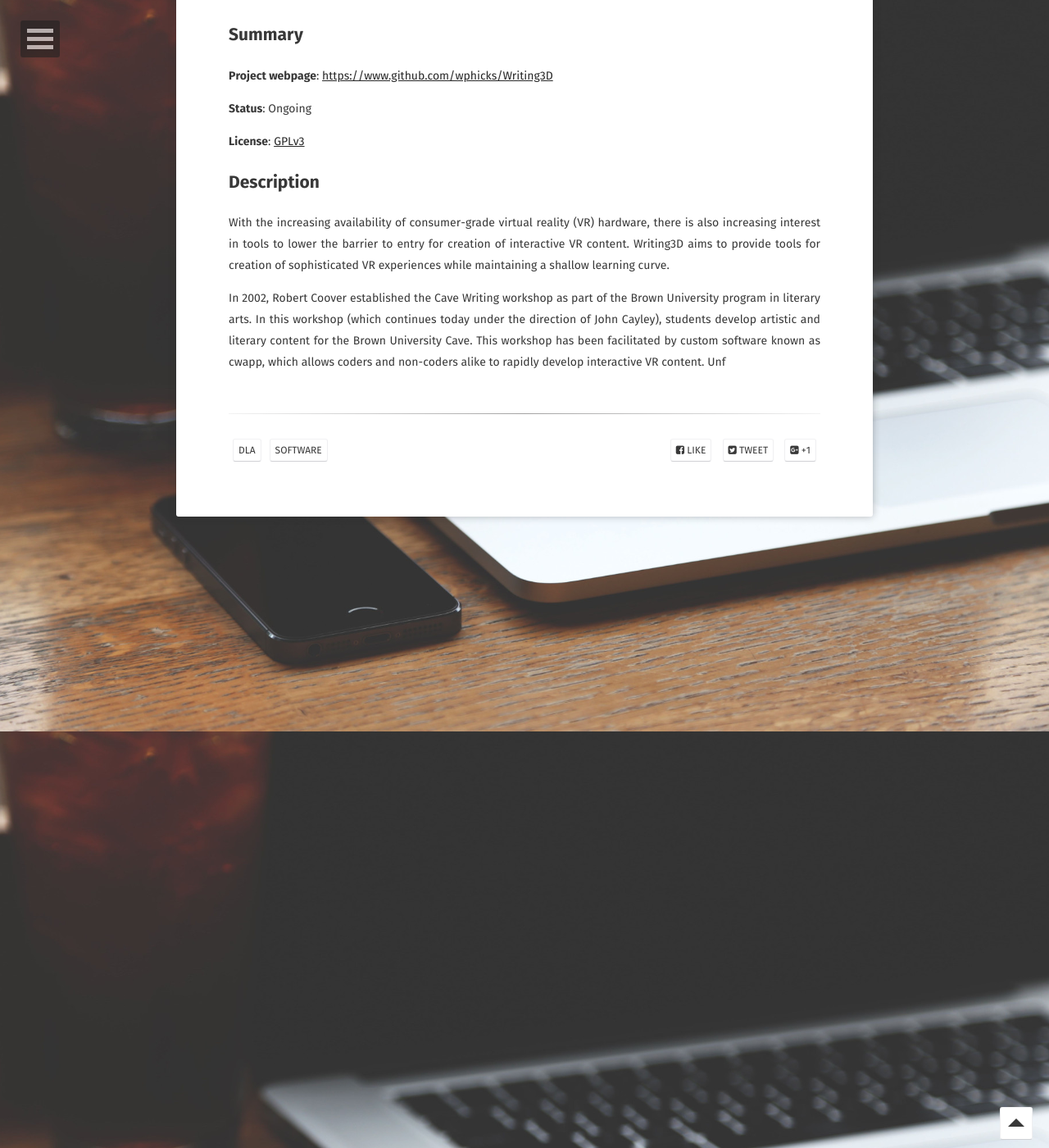
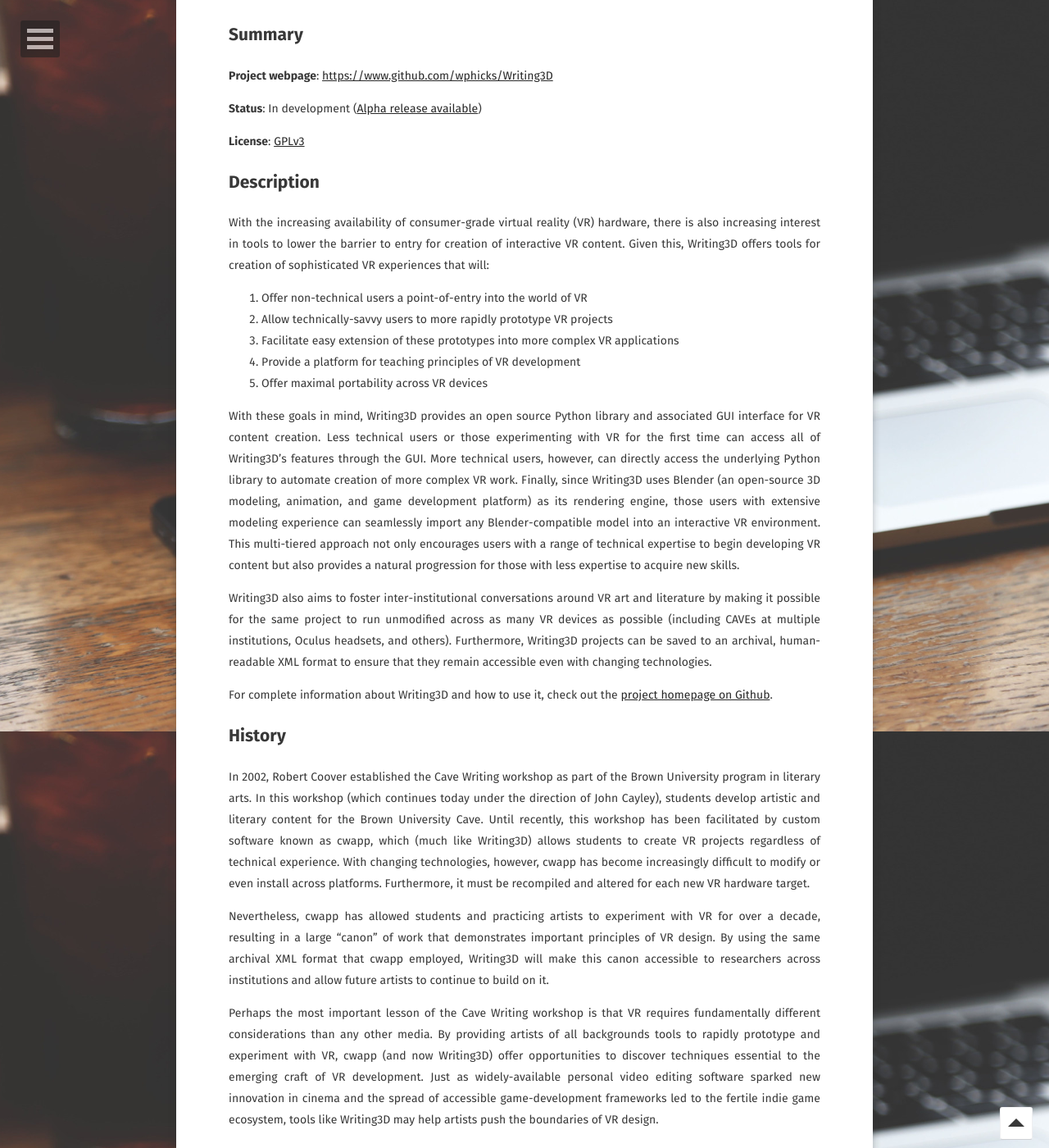
Before and after one commit to wphicks/wphicks.github.io, a Jekyll site: the page built from _posts/2016-07-07-writing3d.md, in a window 1280 px wide and 1400 px high, scrolled down 908 px. Shown: the whole window at 82% size. Built offline with Jekyll 4.4.1, drawn with Linux system fonts in a browser that asks for light colours; some web fonts are replaced.

Commit message:
Complete description of Writing3D

```diff
--- a/_posts/2016-07-07-writing3d.md
+++ b/_posts/2016-07-07-writing3d.md
@@ -12,16 +12,15 @@ comments: false
 
 # Writing3D
 
-<div style="margin:auto; border:3px">
-    <iframe allowfullscreen src="/assets/w3d_webgl.html" width="700"
-    height="500"></iframe>
-</div>
+<iframe allowfullscreen src="/assets/w3d_webgl.html" width="100%"
+height="500"></iframe>
 
 ## Summary
  **Project webpage**: [https://www.github.com/wphicks/Writing3D](
      https://www.github.com/wphicks/Writing3D)
 
- **Status**: Ongoing
+ **Status**: In development ([Alpha release available](
+     https://github.com/wphicks/Writing3D/releases))
 
  **License**: [GPLv3](https://www.gnu.org/licenses/gpl-3.0.en.html)
 
@@ -29,13 +28,64 @@ comments: false
 
 With the increasing availability of consumer-grade virtual reality (VR)
 hardware, there is also increasing interest in tools to lower the barrier to
-entry for creation of interactive VR content. Writing3D aims to provide tools
-for creation of sophisticated VR experiences while maintaining a shallow
-learning curve.
+entry for creation of interactive VR content. Given this, Writing3D offers
+tools for creation of sophisticated VR experiences that will:
+
+1. Offer non-technical users a point-of-entry into the world of VR
+2. Allow technically-savvy users to more rapidly prototype VR projects
+3. Facilitate easy extension of these prototypes into more complex VR
+   applications
+4. Provide a platform for teaching principles of VR development
+5. Offer maximal portability across VR devices
+
+With these goals in mind, Writing3D provides an open source Python library and
+associated GUI interface for VR content creation. Less technical users or those
+experimenting with VR for the first time can access all of Writing3D's features
+through the GUI. More technical users, however, can directly access the
+underlying Python library to automate creation of more complex VR work.
+Finally, since Writing3D uses Blender (an open-source 3D modeling, animation,
+and game development platform) as its rendering engine, those users with
+extensive modeling experience can seamlessly import any Blender-compatible
+model into an interactive VR environment. This multi-tiered approach not only
+encourages users with a range of technical expertise to begin developing VR
+content but also provides a natural progression for those with less expertise
+to acquire new skills.
+
+Writing3D also aims to foster inter-institutional conversations around VR art
+and literature by making it possible for the same project to run unmodified
+across as many VR devices as possible (including CAVEs at multiple
+institutions, Oculus headsets, and others). Furthermore, Writing3D projects can
+be saved to an archival, human-readable XML format to ensure that they remain
+accessible even with changing technologies.
+
+For complete information about Writing3D and how to use it, check out the
+[project homepage on Github]( https://www.github.com/wphicks/Writing3D).
+
+## History
 
 In 2002, Robert Coover established the Cave Writing workshop as part of the
 Brown University program in literary arts. In this workshop (which continues
 today under the direction of John Cayley), students develop artistic and
-literary content for the Brown University Cave. This workshop has been
-facilitated by custom software known as cwapp, which allows coders and
-non-coders alike to rapidly develop interactive VR content. Unf
+literary content for the Brown University Cave. Until recently, this workshop
+has been facilitated by custom software known as cwapp, which (much like
+Writing3D) allows students to create VR projects regardless of technical
+experience. With changing technologies, however, cwapp has become increasingly
+difficult to modify or even install across platforms. Furthermore, it must be
+recompiled and altered for each new VR hardware target.
+
+Nevertheless, cwapp has allowed students and practicing artists to experiment
+with VR for over a decade, resulting in a large "canon" of work that
+demonstrates important principles of VR design. By using the same archival XML
+format that cwapp employed, Writing3D will make this canon accessible to
+researchers across institutions and allow future artists to continue to build
+on it.
+
+Perhaps the most important lesson of the Cave Writing workshop is that VR
+requires fundamentally different considerations than any other media. By
+providing artists of all backgrounds tools to rapidly prototype and experiment
+with VR, cwapp (and now Writing3D) offer opportunities to discover techniques
+essential to the emerging craft of VR development. Just as widely-available
+personal video editing software sparked new innovation in cinema and the spread
+of accessible game-development frameworks led to the fertile indie game
+ecosystem, tools like Writing3D may help artists push the boundaries of VR
+design.
```
